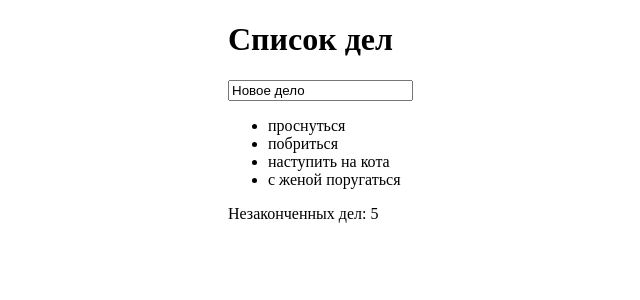
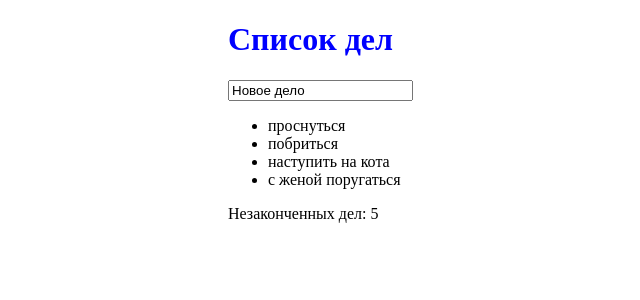
Before and after one commit to WebHeroSchool/reactSouslik, a React (Create React App) app in the folder todo/: page / in a window 1280 px wide. Shown: the top 300 px of the page, without its empty margins (262-902 px from the left). Built offline with nearby package versions, Linux system fonts and the light colour scheme.

Commit message:
added styleModule

```diff
--- a/todo/src/components/App/App.js
+++ b/todo/src/components/App/App.js
@@ -3,7 +3,7 @@ import ReactDOM from 'react-dom';
 import ItemList from '../ItemList/ItemList';
 import InputItem from '../InputItem/InputItem';
 import Footer from '../Footer/Footer';
-import './App.css'; //стили подключаются в своем компоненте
+import styles from './App.module.css'; //модуль-стили подключаются в своем компоненте
 
 const App = () => {
 
@@ -16,8 +16,8 @@ const App = () => {
 
 
   return (
-    <div className="todo-list">
-      <h1>Список дел</h1>
+    <div className={ styles.todo }>
+      <h1 className={ styles.title }>Список дел</h1>
       <InputItem />
       <ItemList items = { items } />
       <Footer />
--- a/todo/src/components/App/App.css
+++ b/todo/src/components/App/App.module.css
@@ -1,5 +1,10 @@
-.todo-list {
+.todo {
   margin: auto;
   width: 300px;
   font-family: 'Indie Flower', cursive;
 }
+
+.title {
+  color: blue;
+  font-weight: bolder;
+}
```
